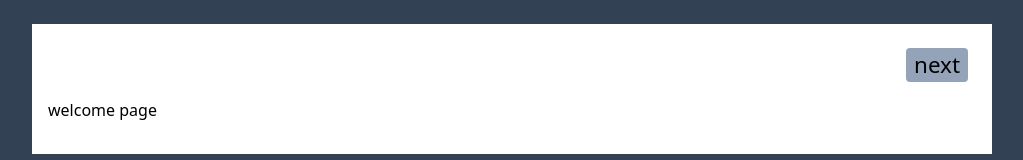
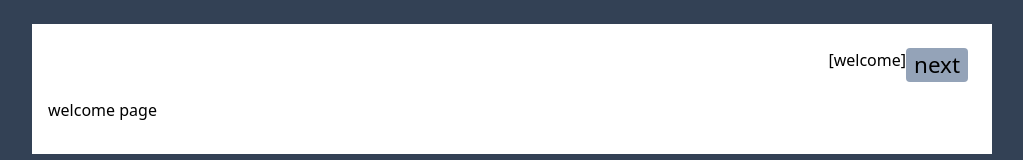
Before and after one commit to edwardtanguay/gisi56, a React (Vite) app: page /welcome in a window 1280 px wide. Shown: the top 160 px of the page, without its empty margins (128-1151 px from the left). Built offline with nearby package versions, Linux system fonts and the light colour scheme.

Commit message:
showing page

```diff
--- a/src/components/Nav.tsx
+++ b/src/components/Nav.tsx
@@ -1,7 +1,16 @@
-import { NavLink } from "react-router-dom";
+import { NavLink, useLocation } from "react-router-dom";
+
 
 export const Nav = () => {
+  const location = useLocation();
+
+  const path = location.pathname;
+  const segments = path.split('/').filter(Boolean);
+  const pageId = segments.length > 0 ? segments[segments.length - 1] : null;
+
+
 	return <nav className="flex justify-end mt-2 mr-2">
+		[{pageId}]
 		<button><NavLink to="/page002">next</NavLink></button>
 	</nav>;
 };
```
